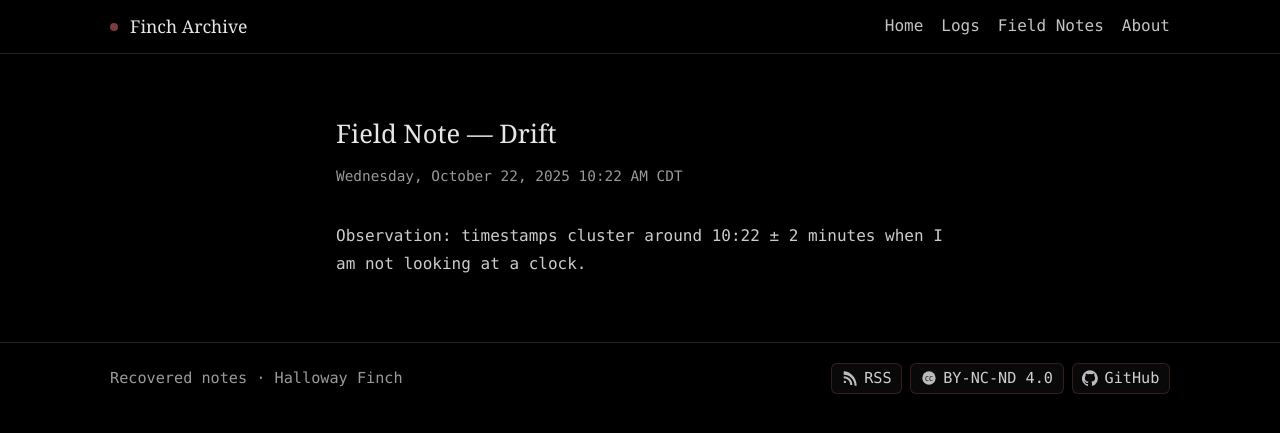
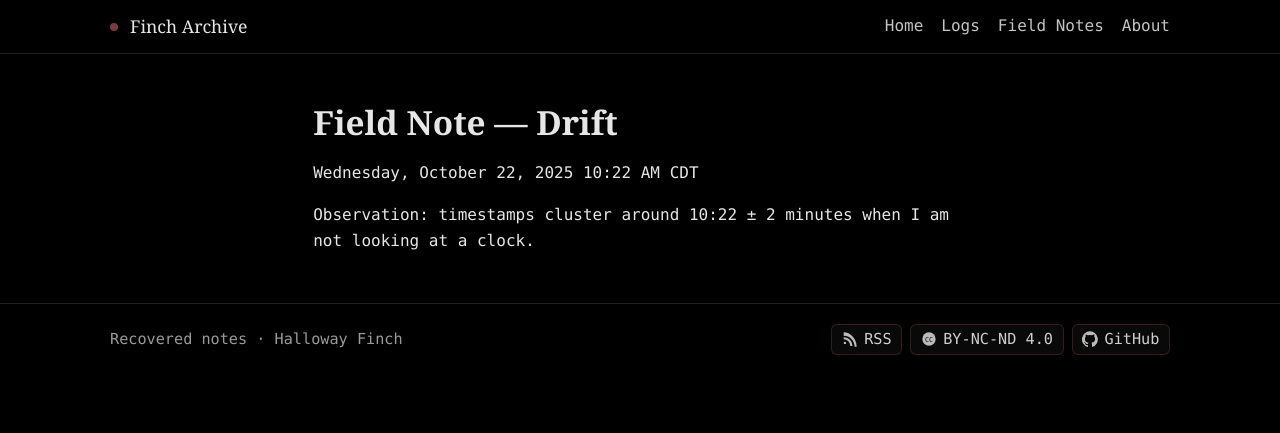
Before and after one commit to HallowayFinch/fincharchive.com, a Jekyll site: the page built from _field-notes/drift.md, in a window 1280 px wide. Shown: the top 433 px of the page. Built offline with Jekyll 4.4.1, drawn with Linux system fonts in a browser that asks for light colours.

Commit message:
Update fieldnote.html

```diff
--- a/_layouts/fieldnote.html
+++ b/_layouts/fieldnote.html
@@ -7,7 +7,7 @@ layout: default
     <h1 class="fieldnote-title">{{ page.title }}</h1>
     <p class="fieldnote-meta">
       <time datetime="{{ page.date | date_to_xmlschema }}">
-        {{ page.date | date: "%A, %B %-d, %Y %I:%M %p %Z" }}
+        {% include date-local.html dt=page.date %}
       </time>
       {% if page.source_url %}
         <span class="fieldnote-source">
@@ -21,54 +21,3 @@ layout: default
     {{ content }}
   </article>
 </main>
-
-<style>
-.fieldnote {
-  max-width: 640px;
-  margin: 4rem auto;
-  padding: 0 1rem;
-  color: #e6e6e6;
-  font-size: 1rem;
-  line-height: 1.75;
-}
-
-.fieldnote-header {
-  margin-bottom: 2rem;
-}
-
-.fieldnote-title {
-  font-family: var(--serif, "Georgia", serif);
-  font-size: 1.6rem;
-  font-weight: 500;
-  margin-bottom: 0.5rem;
-  color: #e6e6e6;
-}
-
-.fieldnote-meta {
-  font-size: 0.9rem;
-  color: #999;
-}
-
-.fieldnote-meta a {
-  color: #999;
-  text-decoration: none;
-}
-
-.fieldnote-meta a:hover {
-  color: #fff;
-  text-decoration: underline;
-}
-
-.fieldnote-body p {
-  margin: 1.25rem 0;
-  color: #ccc;
-}
-
-.fieldnote-body em {
-  color: #ddd;
-}
-
-.fieldnote-body strong {
-  color: #fff;
-}
-</style>
```
